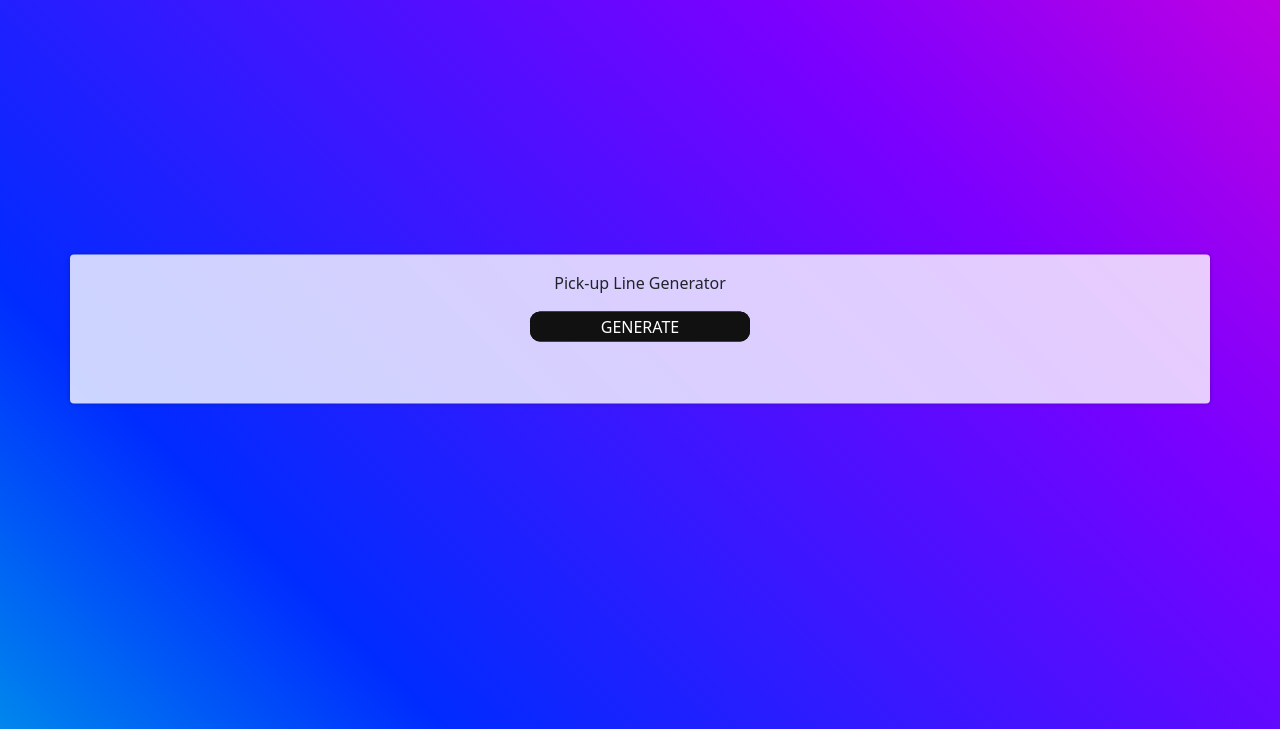
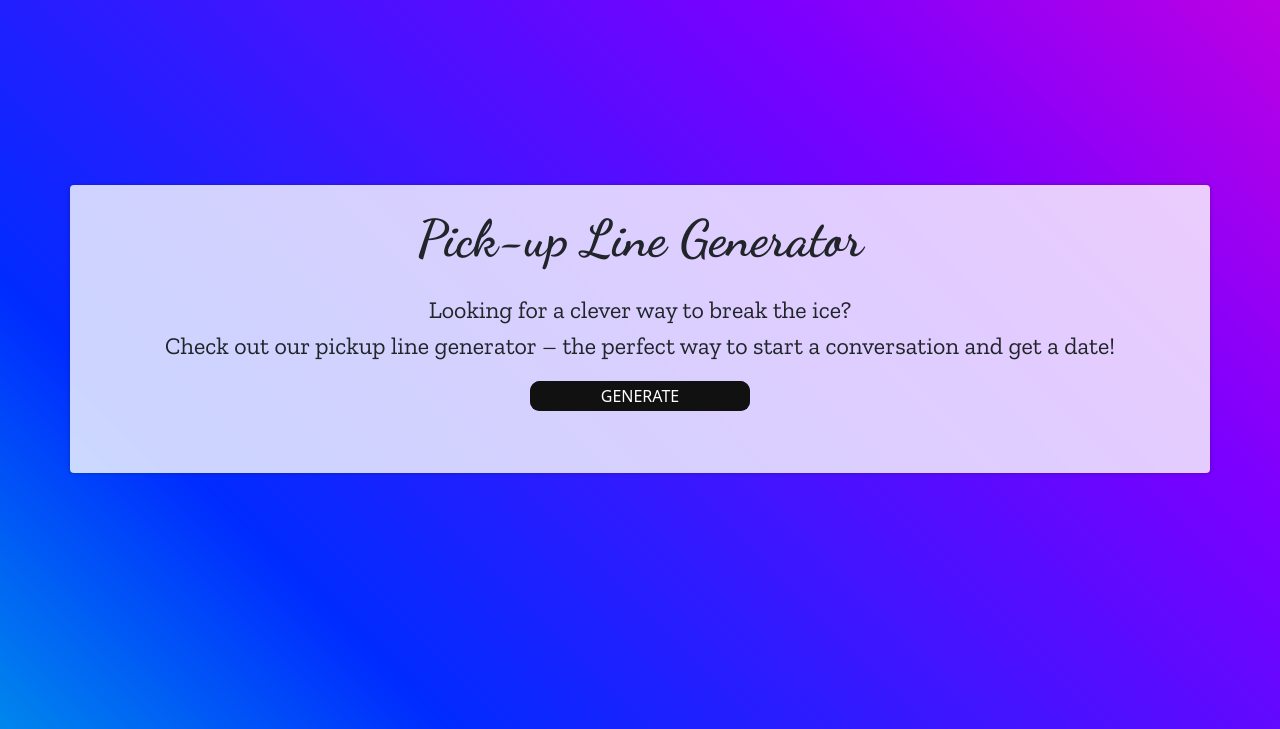
Before and after one commit to sankettank66/pickupline.github.io, a plain HTML site: page index.html in a window 1280 px wide. Shown: the part 71-800 px from the top of the page. Drawn offline with nearby package versions, Linux system fonts and the light colour scheme.

Commit message:
added next line

```diff
--- a/index.html
+++ b/index.html
@@ -8,7 +8,7 @@
     <meta name="author" content="Sanket Tank">
     <meta name="description"
         content="
-Looking for a clever way to break the ice? Check out our pickup line generator – the perfect way to start a conversation and get a date!"/>
+Looking for a clever way to break the ice? Check out our pickup line generator – the perfect way to start a conversation and get a date!" />
     <meta name="keywords" content="Pick up lines,
  Pickup lines,
  Pick up line generator,
@@ -108,17 +108,20 @@
 Smooth pickup lines for Bumble,
 Corny pickup lines for Bumble,
 Bad pickup lines for Bumble,
-Clever pickup lines for Bumble"/>
+Clever pickup lines for Bumble" />
     <title>PICKUP LINE GENERATOR</title>
     <link rel="icon" href="/Capture-removebg-preview.png" type="image/x-icon">
     <link rel="stylesheet" href="./index.css" />
 
     <link href="./bootstrap.min.css" rel="stylesheet" />
     <script src="./bootstrap.bundle.min.js"></script>
+    <link rel="preconnect" href="https://fonts.googleapis.com">
+    <link rel="preconnect" href="https://fonts.gstatic.com" crossorigin>
+    <link href="https://fonts.googleapis.com/css2?family=Zilla+Slab&display=swap" rel="stylesheet">
+    <!-- <link rel="preconnect" href="https://fonts.googleapis.com" />
+    <link href="https://fonts.googleapis.com/css2?family=Tangerine&display=swap" rel="stylesheet" /> -->
     <!-- <link rel="preconnect" href="https://fonts.googleapis.com" />
     <link rel="preconnect" href="https://fonts.gstatic.com" crossorigin />
-    <link href="https://fonts.googleapis.com/css2?family=Tangerine&display=swap" rel="stylesheet" />
-    <link rel="preconnect" href="https://fonts.googleapis.com" />
     <link rel="preconnect" href="https://fonts.gstatic.com" crossorigin />
     <link href="https://fonts.googleapis.com/css2?family=Fasthand&display=swap" rel="stylesheet" />
     <link rel="preconnect" href="https://fonts.googleapis.com" />
@@ -134,7 +137,13 @@
     <div class="bg bg2 container"></div>
     <div class="bg bg3 container"></div> -->
     <div class="container content">
-        <p>Pick-up Line Generator</p>
+        <div class="container">
+            <p id="head">Pick-up Line Generator</p><br>
+            <p id="nextline">Looking for a clever way to break the ice? <br> Check out our pickup line generator – the
+                perfect
+                way to start a
+                conversation and get a date!</p>
+        </div>
         <button class="gene glow-on-hover tooltiptext" onclick="clickMe()" data-toggle="tooltip" data-placement="bottom"
             title="CLICK THIS BUTTON TO GENERATE PICK UP LINE">
             GENERATE </button><br />
```
